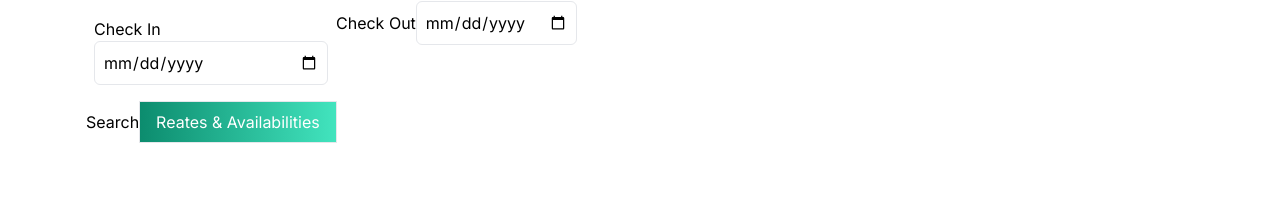
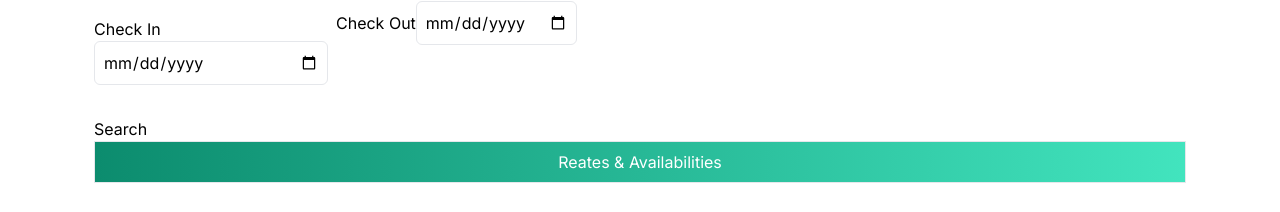
Before and after one commit to radosav-perisic/travelers-oasis, a React (Vite) app: page / in a window 1280 px wide. Shown: the part 1109-1321 px from the top of the page. Before the commit the page ends 1268 px from the top, so only its background shows below. Built offline with nearby package versions, Linux system fonts and the light colour scheme.

Commit message:
Add Search button styling

```diff
--- a/src/components/Booking.jsx
+++ b/src/components/Booking.jsx
@@ -23,9 +23,9 @@ const Booking = () => {
               <input className='border rounded-md p-2' type='date'/>
               </div>
               </div>
-              <div>
+              <div className='flex flex-col my-2 p-2 w-full'>
                 <label>Search</label>
-                <button>Reates & Availabilities</button>
+                <button className='w-full'>Reates & Availabilities</button>
               </div>
         </form>
     </div>
```
